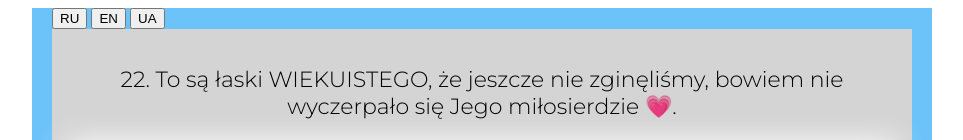
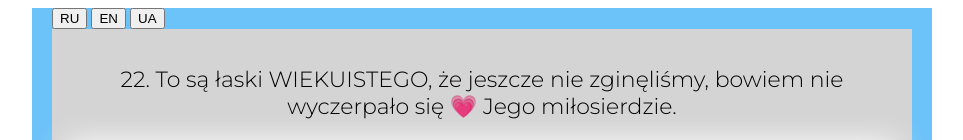
Before and after one commit to MrPenguin-dev/Simple-About-Gospel-of-Jesus--PL, a plain HTML site: page index.html in a window 1280 px wide. Shown: the top 140 px of the page, without its empty margins (158-1121 px from the left). Drawn offline with Linux system fonts and the light colour scheme.

Commit message:
Updated index.html (header>p)

```diff
--- a/index.html
+++ b/index.html
@@ -21,7 +21,7 @@
     <a href="https://mrpenguin-dev.github.io/Simple-About-Gospel-of-Jesus--UA"><button>UA</button></a>
     <!-- _____________________________________________ -->
     <section class="header">
-      <p>22. To są łaski WIEKUISTEGO, że jeszcze nie zginęliśmy, bowiem nie wyczerpało się Jego miłosierdzie 💗.</p>
+      <p>22. To są łaski WIEKUISTEGO, że jeszcze nie zginęliśmy, bowiem nie wyczerpało się 💗 Jego miłosierdzie.</p>
       <p class="section__paragraph--color--white">23. One się odświeżają każdego poranku, gdyż wielką jest Twoja niezawodność.</p>
       <p class="section__paragraph--color--white">24. Moim udziałem jest WIEKUISTY mówi moja dusza, dlatego Mu ufam.</p>
       <strong class="section__paragraph--color section__paragraph--text--palevioletred">(Treny 3:22-24 (NBG))</strong>
```
